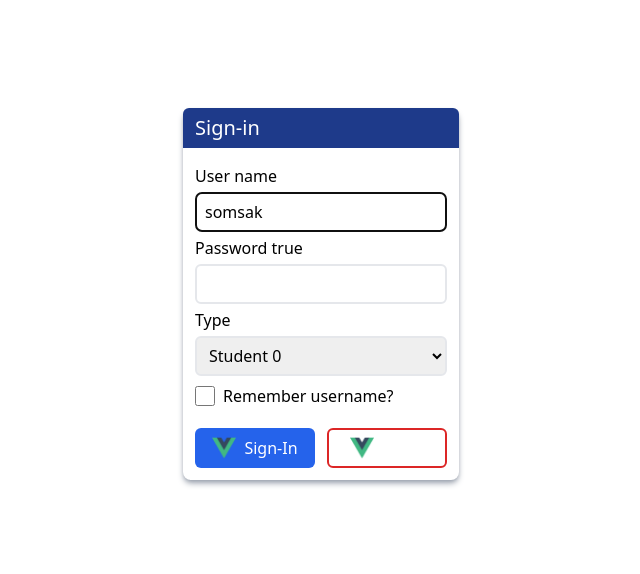
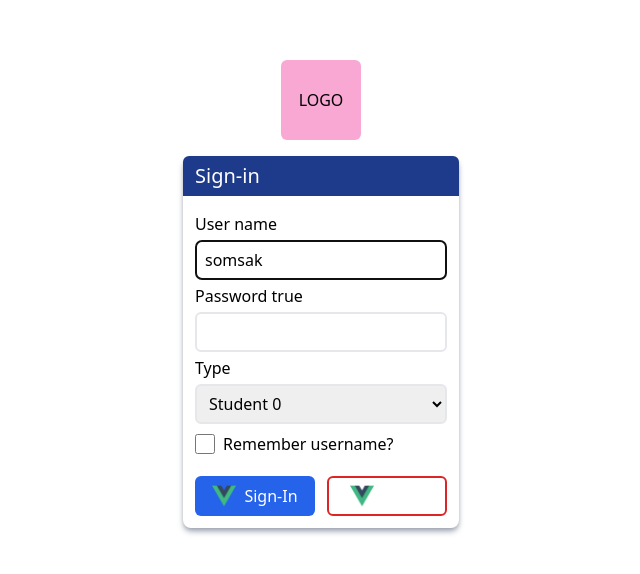
Before and after one commit to saknarak/vue3-training, a Vue app: page /#/signin in a window 1280 px wide. Shown: the part 106-680 px from the top of the page, without its empty margins (319-959 px from the left). Built offline with nearby package versions, Linux system fonts and the light colour scheme.

Commit message:
add logo

```diff
--- a/src/pages/signin.vue
+++ b/src/pages/signin.vue
@@ -1,5 +1,8 @@
 <template>
-  <div class="flex justify-center items-center min-h-screen">
+  <div class="flex flex-col gap-4 justify-center items-center min-h-screen">
+    <div class="w-20 h-20 bg-pink-300 flex justify-center items-center rounded-md">
+      LOGO
+    </div>
     <signin-box
       @success="signinSuccess"
       @error="singinError"
```
